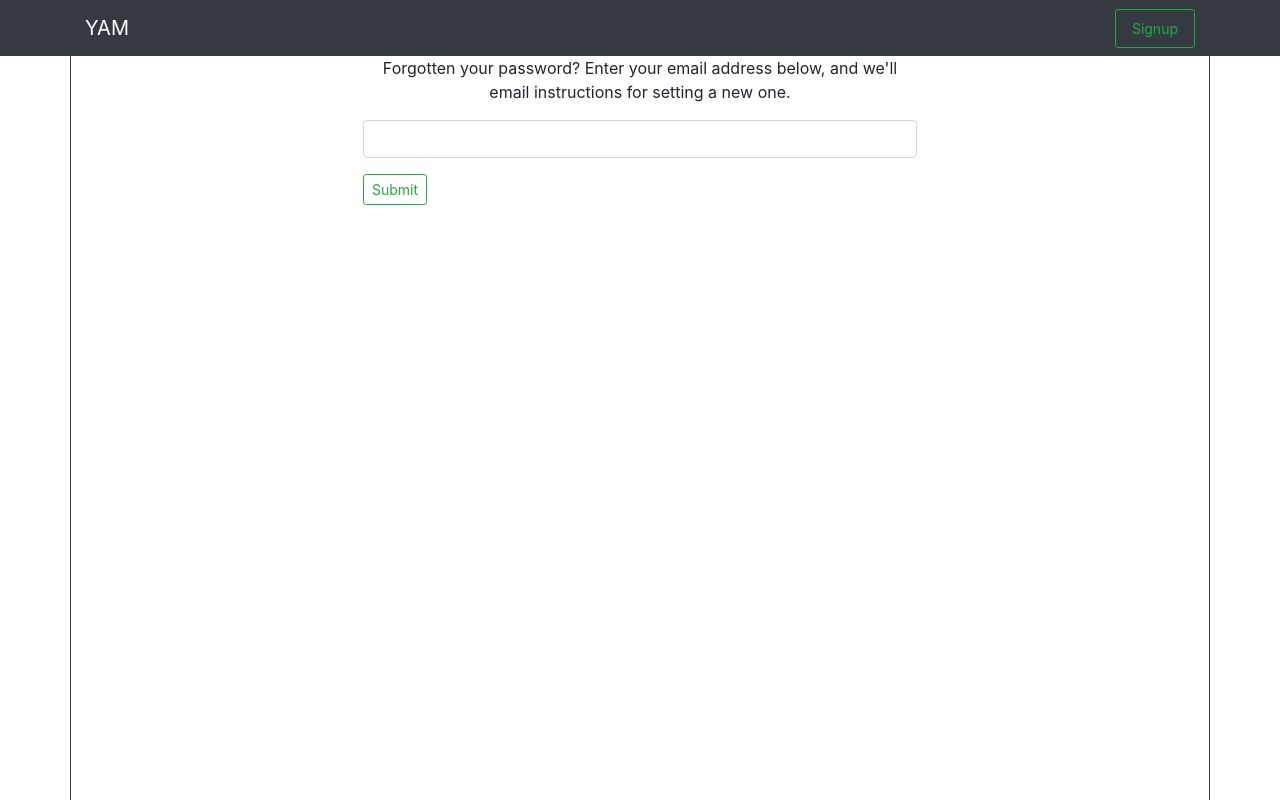
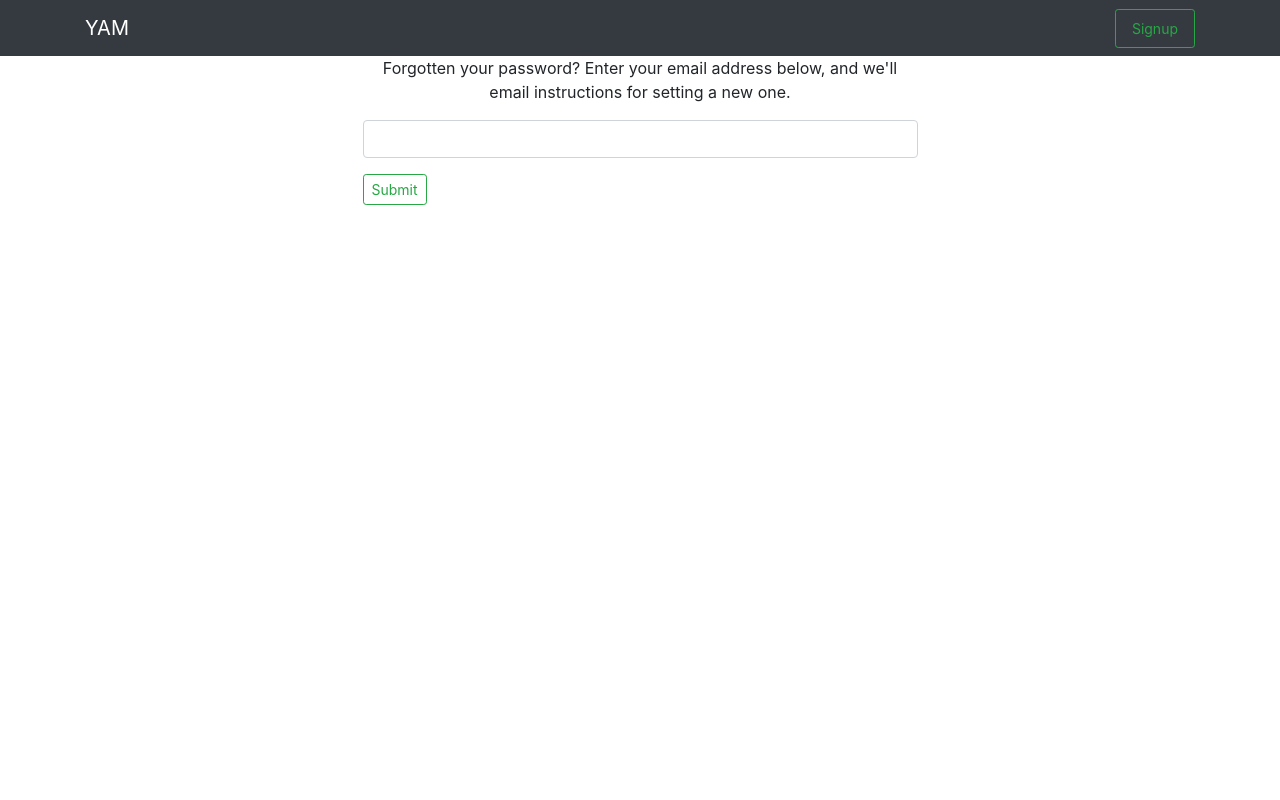
Before and after one commit to arjunsinghy96/channels-chat, a Django app: page /password_reset/ in a window 1280 px wide. Run offline with Django 3.2, Linux system fonts and the light colour scheme; data that the repository does not hold is empty; some libraries are stand-ins or nearby versions.

Commit message:
Remove dark borders

```diff
--- a/templates/generic/base.html
+++ b/templates/generic/base.html
@@ -20,7 +20,7 @@
     {% include 'generic/header.html'%}
     </header>
 
-    <main class="container px-0 bg-white border-left border-right border-dark">
+    <main class="container px-0 bg-white">
             {% if messages %}
             <div class="alert alert-success alert-dismissible" role="alert">
                 {% for message in messages %}
```
